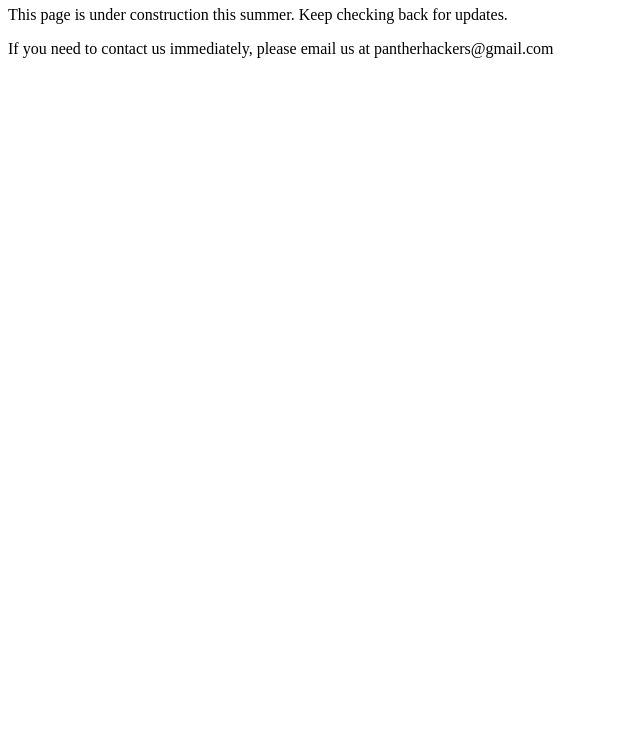
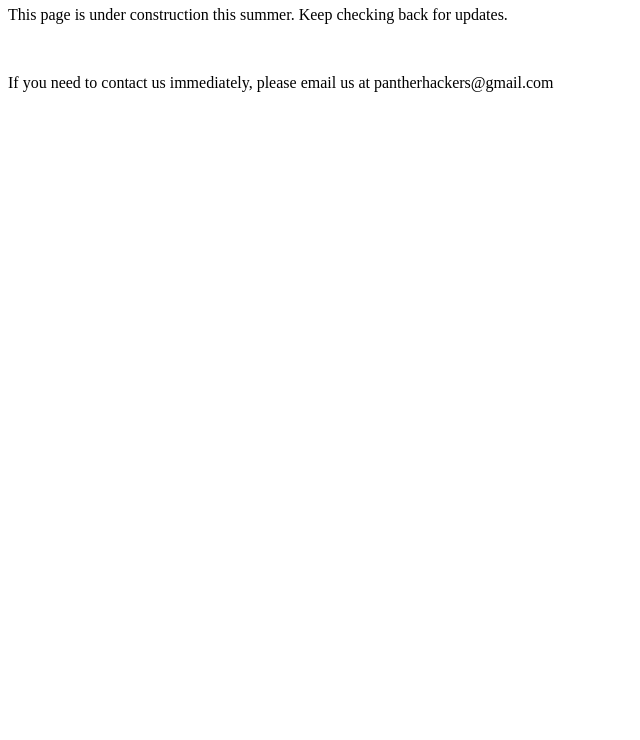
Before and after one commit to PantherHackers/Taylor-McNeil.github.io, a plain HTML site: page index.html in a window 1280 px wide. Shown: the part 60-800 px from the top of the page, without its empty margins (0-640 px from the left). Drawn offline with Linux system fonts and the light colour scheme.

Commit message:
Update index.html

```diff
--- a/index.html
+++ b/index.html
@@ -2,6 +2,6 @@
 <html>
   <header><title> PantherHackers</title> </header>
   <h1> Thanks for checking us out. </h1>
-  <p> This page is under construction this summer. Keep checking back for updates. </p>
+  <p> This page is under construction this summer. Keep checking back for updates. </p><br>
   <p> If you need to contact us immediately, please email us at pantherhackers@gmail.com</p>
 </html>
```
